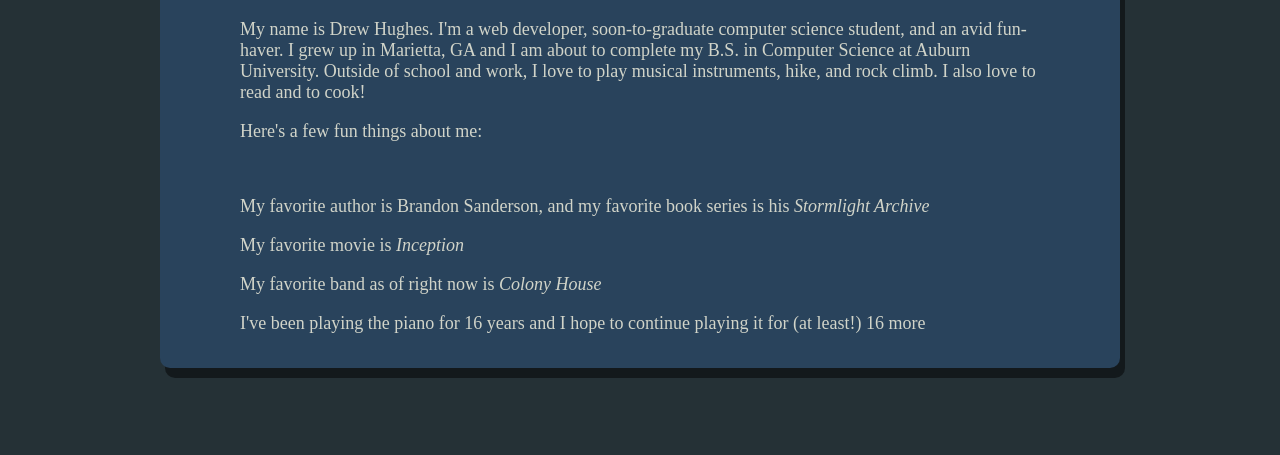
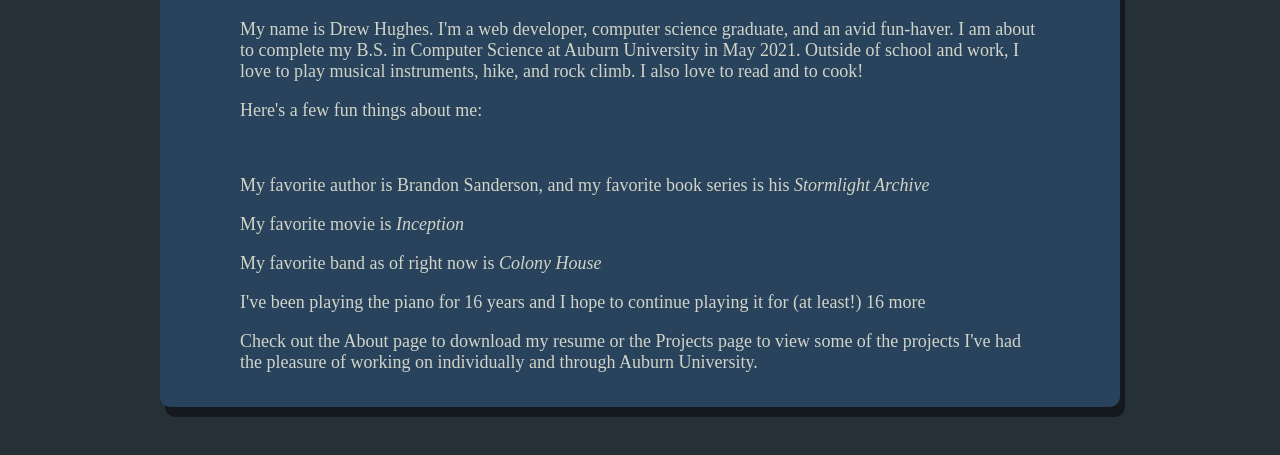
Before and after one commit to drew00hughes/drew00hughes.github.io, a plain HTML site: page index.html in a window 1280 px wide. Shown: the part 249-704 px from the top of the page. Drawn offline with Linux system fonts and the light colour scheme.

Commit message:
changed some text on main page

```diff
--- a/index.html
+++ b/index.html
@@ -74,8 +74,8 @@ body {
         <h1>HEY</h1>
         <p>
             My name is Drew Hughes.
-            I'm a web developer, soon-to-graduate computer science student, and an avid fun-haver.
-            I grew up in Marietta, GA and I am about to complete my B.S. in Computer Science at Auburn University.
+            I'm a web developer, computer science graduate, and an avid fun-haver.
+            I am about to complete my B.S. in Computer Science at Auburn University in May 2021.
             Outside of school and work, I love to play musical instruments, hike, and rock climb. I also love to read and to cook!
         </p>
         <p>Here's a few fun things about me:</p>
@@ -84,6 +84,10 @@ body {
         <p>My favorite movie is <em>Inception</em></p>
         <p>My favorite band as of right now is <em>Colony House</em></p>
         <p>I've been playing the piano for 16 years and I hope to continue playing it for (at least!) 16 more</p>
+        <p>
+            Check out the About page to download my resume or the Projects page to view some of the projects I've had the pleasure of working on
+            individually and through Auburn University.
+        </p>
     </div>
 </div>
 </body>
```
